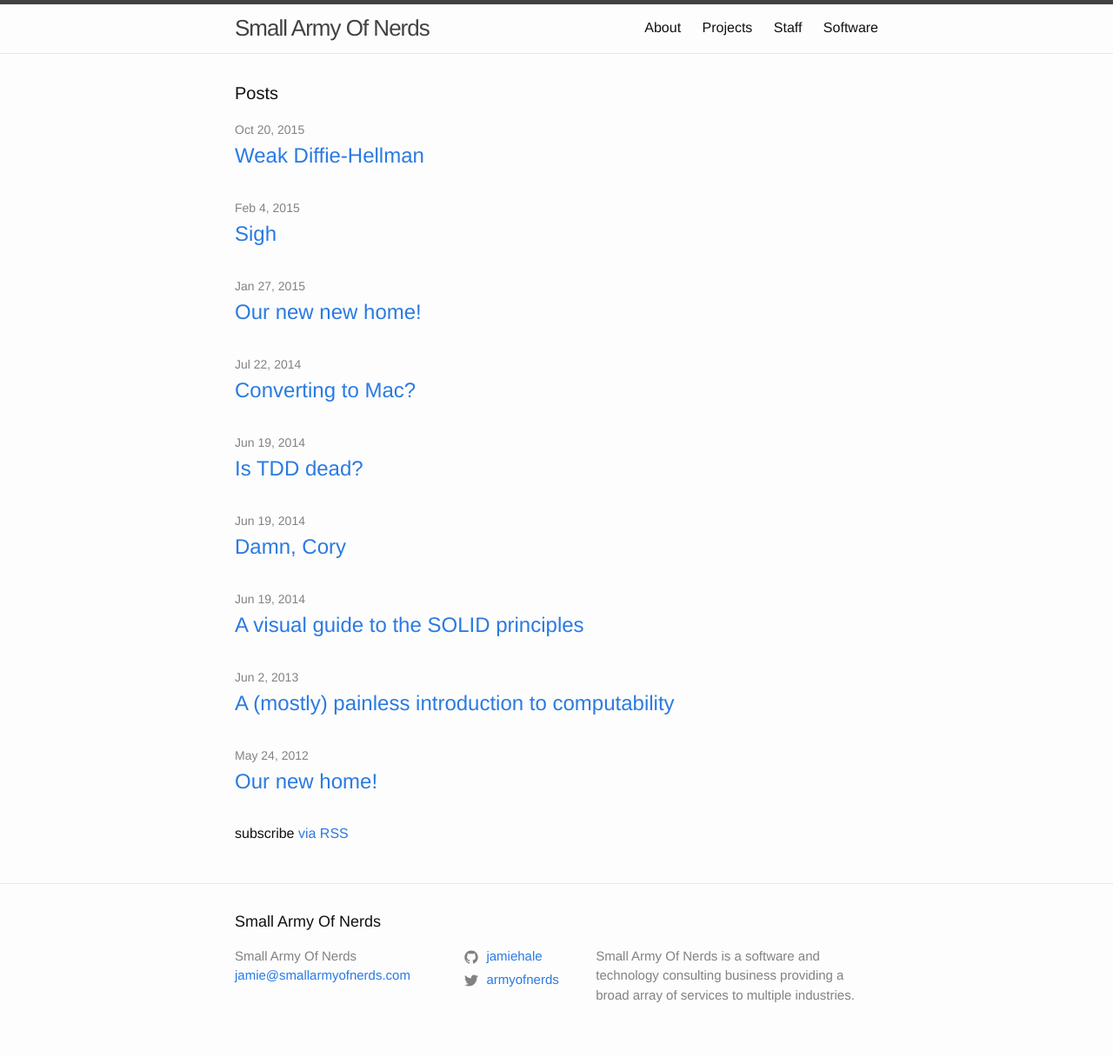
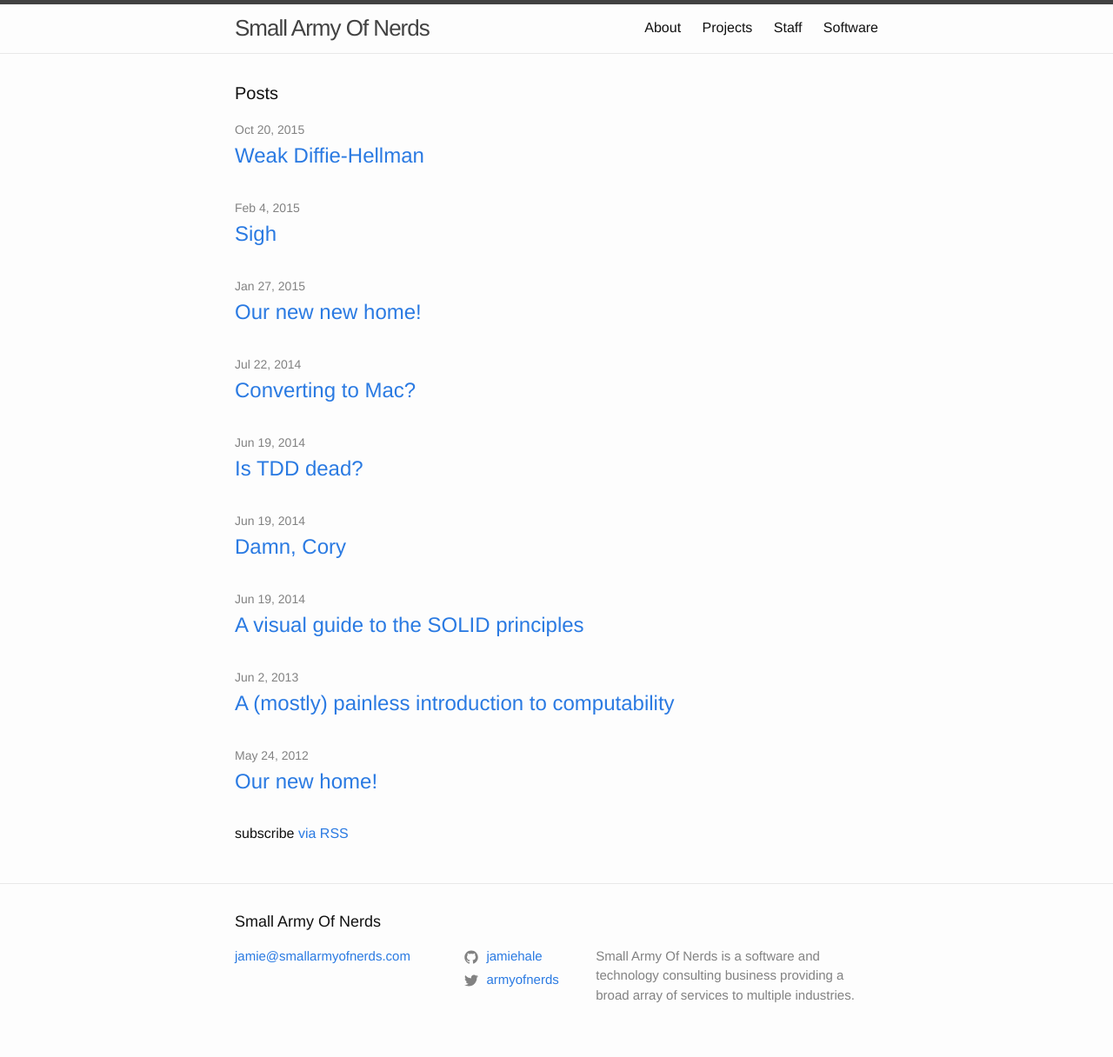
Before and after one commit to jamiehale/smallarmyofnerds-com, a Jekyll site: the page built from src/index.md, in a window 1280 px wide. Shown: the whole page at 87% size. Built offline with Jekyll 4.4.1, drawn with Linux system fonts in a browser that asks for light colours.

Commit message:
Remove duplicate title from footer

```diff
--- a/src/_includes/footer.html
+++ b/src/_includes/footer.html
@@ -7,16 +7,9 @@
     <div class="footer-col-wrapper">
       <div class="footer-col footer-col-1">
         <ul class="contact-list">
-          <li>
-            {% if site.author %}
-              {{ site.author | escape }}
-            {% else %}
-              {{ site.title | escape }}
-            {% endif %}
-            </li>
-            {% if site.email %}
+          {% if site.email %}
             <li><a href="mailto:{{ site.email }}">{{ site.email }}</a></li>
-            {% endif %}
+          {% endif %}
         </ul>
       </div>
 
```
